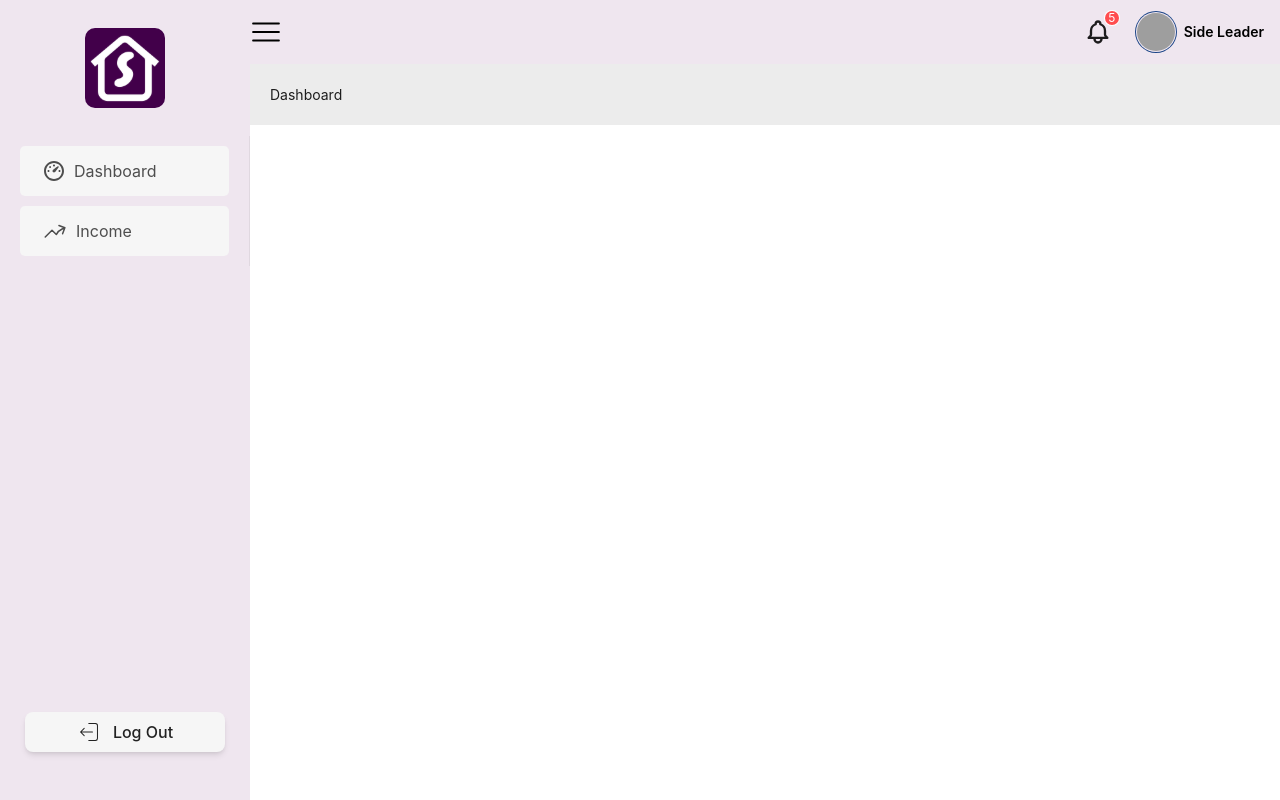
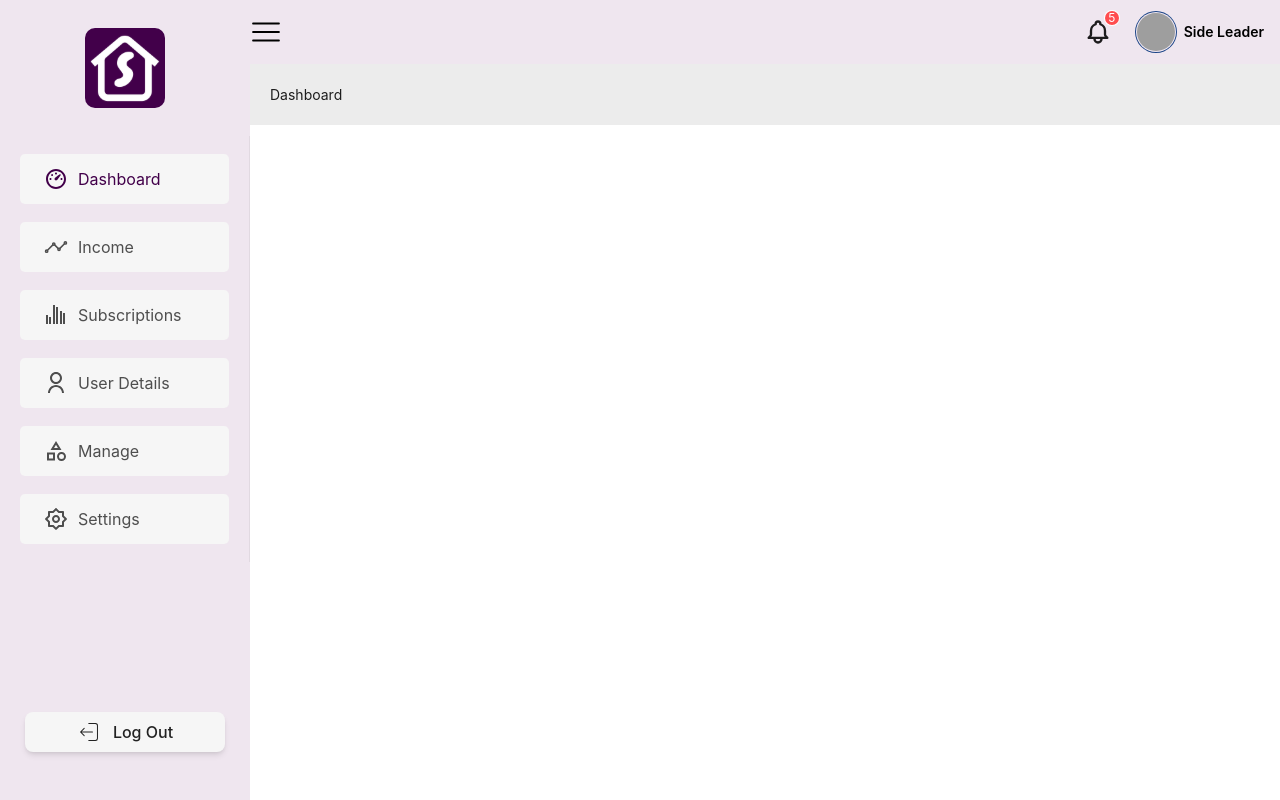
Before and after one commit to MDTanvirAhmedEmon/reactTS-ready-dashboard, a React (Vite) app: page / in a window 1280 px wide. Built offline with nearby package versions, Linux system fonts and the light colour scheme; grey boxes are pictures that could not be loaded.

Commit message:
done sidebar design

```diff
--- a/src/components/LayoutsComponents/Sidebar.tsx
+++ b/src/components/LayoutsComponents/Sidebar.tsx
@@ -2,8 +2,8 @@ import { Layout, Menu, } from 'antd';
 import { Link } from 'react-router-dom';
 // import logo from '../../assets/logo.svg'
 import logo from '../../assets/logo.svg'
-import dashboard from '../../assets/sideBar/dashboard.svg'
-import income from '../../assets/sideBar/income.svg'
+// import dashboard from '../../assets/sideBar/dashboard.svg'
+// import income from '../../assets/sideBar/income.svg'
 // import dashboardActive from '../../assets/sideBar/active-dashboard.svg'
 import { CiLogout } from 'react-icons/ci';
 // import { useLocation } from 'react-router-dom';
@@ -11,6 +11,9 @@ import { CiLogout } from 'react-icons/ci';
 const { Sider } = Layout;
 
 import React from 'react';
+import { RiBarChartGroupedLine, RiDashboard3Line, RiSettings2Line, RiUserLine } from 'react-icons/ri';
+import { IoAnalyticsOutline } from 'react-icons/io5';
+import { MdOutlineCategory } from 'react-icons/md';
 
 interface SidebarProps {
     collapsed: boolean;
@@ -36,14 +39,40 @@ const Sidebar: React.FC<SidebarProps> = ({ collapsed }) => {
                         {
                             key: '1',
                             // icon: <img src={location.pathname === '/' ? dashboardActive : dashboard} className='menu-icon' />,
-                            icon: <img src={dashboard} className='menu-icon' />,
+                            // icon: <img src={dashboard} className='menu-icon text-primaryColor' />,
+                            icon: <RiDashboard3Line className='w-6 h-6' />,
                             label: <Link className=' text-[16px]' to={`/`}>Dashboard</Link>,
                         },
                         {
                             key: '2',
                             // icon: <img src={location.pathname === '/' ? dashboardActive : dashboard} className='menu-icon' />,
-                            icon: <img src={income} className='menu-icon' />,
+                            // icon: <img src={income} className='menu-icon' />,
+                            icon: <IoAnalyticsOutline className='w-6 h-6' />,
                             label: <Link className=' text-[16px]' to={`/income`}>Income</Link>,
+                        },
+                        {
+                            key: '3',
+                            // icon: <img src={location.pathname === '/' ? dashboardActive : dashboard} className='menu-icon' />,
+                            icon: <RiBarChartGroupedLine className='w-6 h-6' />,
+                            label: <Link className=' text-[16px]' to={`/income`}>Subscriptions</Link>,
+                        },
+                        {
+                            key: '4',
+                            // icon: <img src={location.pathname === '/' ? dashboardActive : dashboard} className='menu-icon' />,
+                            icon: <RiUserLine className='w-6 h-6' />,
+                            label: <Link className=' text-[16px]' to={`/income`}>User Details</Link>,
+                        },
+                        {
+                            key: '5',
+                            // icon: <img src={location.pathname === '/' ? dashboardActive : dashboard} className='menu-icon' />,
+                            icon: <MdOutlineCategory className='w-6 h-6' />,
+                            label: <Link className=' text-[16px]' to={`/income`}>Manage</Link>,
+                        },
+                        {
+                            key: '6',
+                            // icon: <img src={location.pathname === '/' ? dashboardActive : dashboard} className='menu-icon' />,
+                            icon: <RiSettings2Line className='w-6 h-6' />,
+                            label: <Link className=' text-[16px]' to={`/income`}>Settings</Link>,
                         },
                         // {
                         //     key: '2',
--- a/src/index.css
+++ b/src/index.css
@@ -8,21 +8,11 @@
 }
 
 /* menu */
-/* .custom-menu .ant-menu-item-selected .menu-icon {
+.custom-menu .ant-menu-item-selected .menu-icon {
   color: #42004a;
-} */
-/* This goes in your global CSS or scoped styles (e.g., App.css or Sidebar.module.css) */
+}
+
+/* menu item bg color */
 .ant-menu-light .ant-menu-item {
   background-color: #f6f6f6 !important;
-
 }
-
-/* Ensure selected and hover still override it */
-.ant-menu-light .ant-menu-item-selected {
-  background-color: #f6f6f6 !important;
-  color: #4E4E4E !important;
-}
-.ant-menu-light .ant-menu-item:hover {
-  background-color: #f6f6f6 !important;
-  color: #4E4E4E !important;
-}
--- a/src/theme/index.ts
+++ b/src/theme/index.ts
@@ -10,7 +10,7 @@ export const mainTheme = {
             itemSelectedBg: "#f6f6f6",
             itemHoverBg: "#f6f6f6",
             itemColor: "#4E4E4E",
-            itemSelectedColor: "#4E4E4E",
+            itemSelectedColor: "#42004a",
             // itemSelectedColor: "#4E4E4E",
             // horizontalItemSelectedColor: "#ffffff",
             // "itemColor": "#4E4E4E",
@@ -22,7 +22,7 @@ export const mainTheme = {
             subMenuItemBg: "",
             itemBorderRadius: 5,
             itemMarginInline: 20,
-            itemMarginBlock: 10,
+            itemMarginBlock: 18,
             itemHeight: 50,
             subMenuItemHeight: 20,
             "motionDurationSlow": "0.0s",
```
